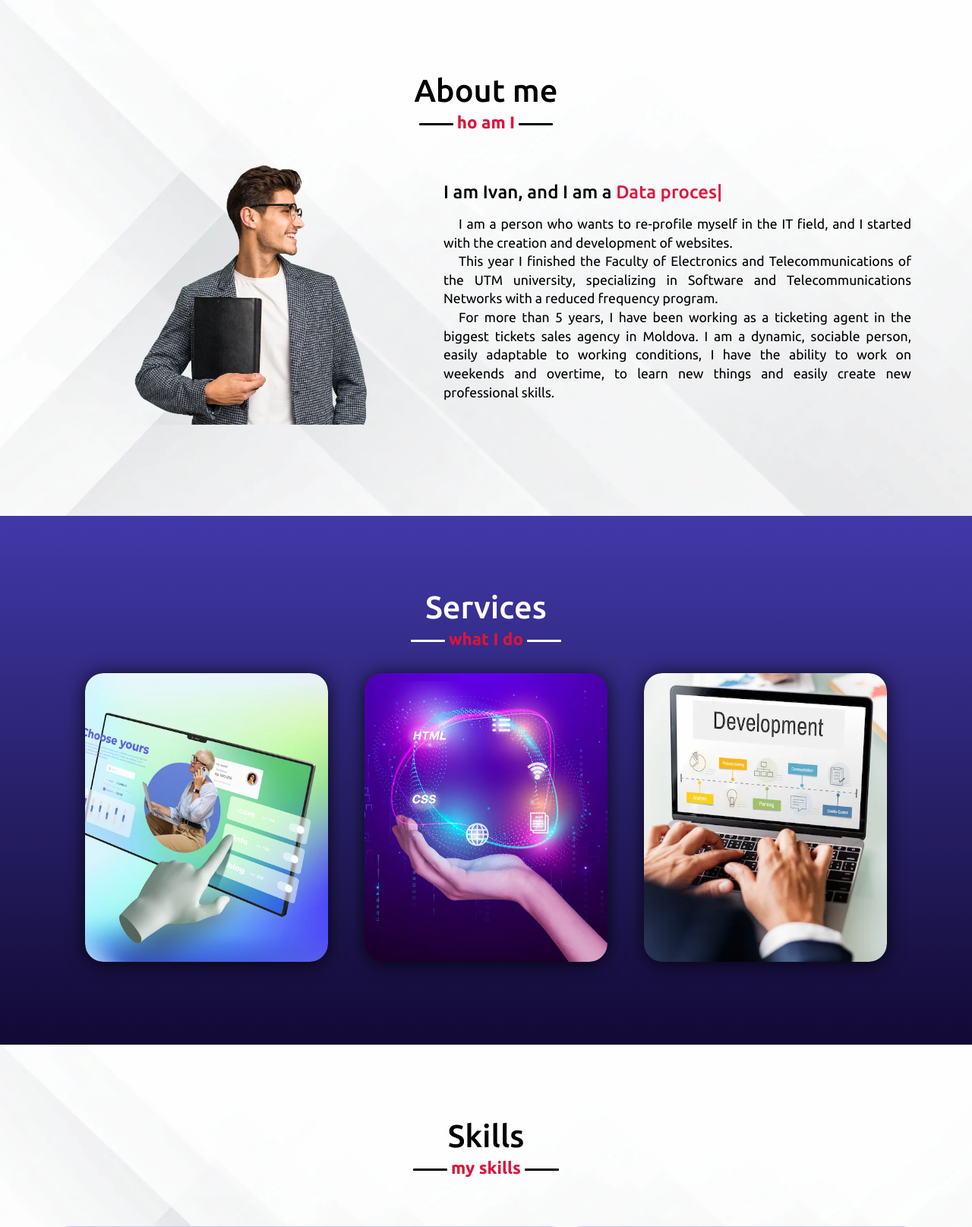
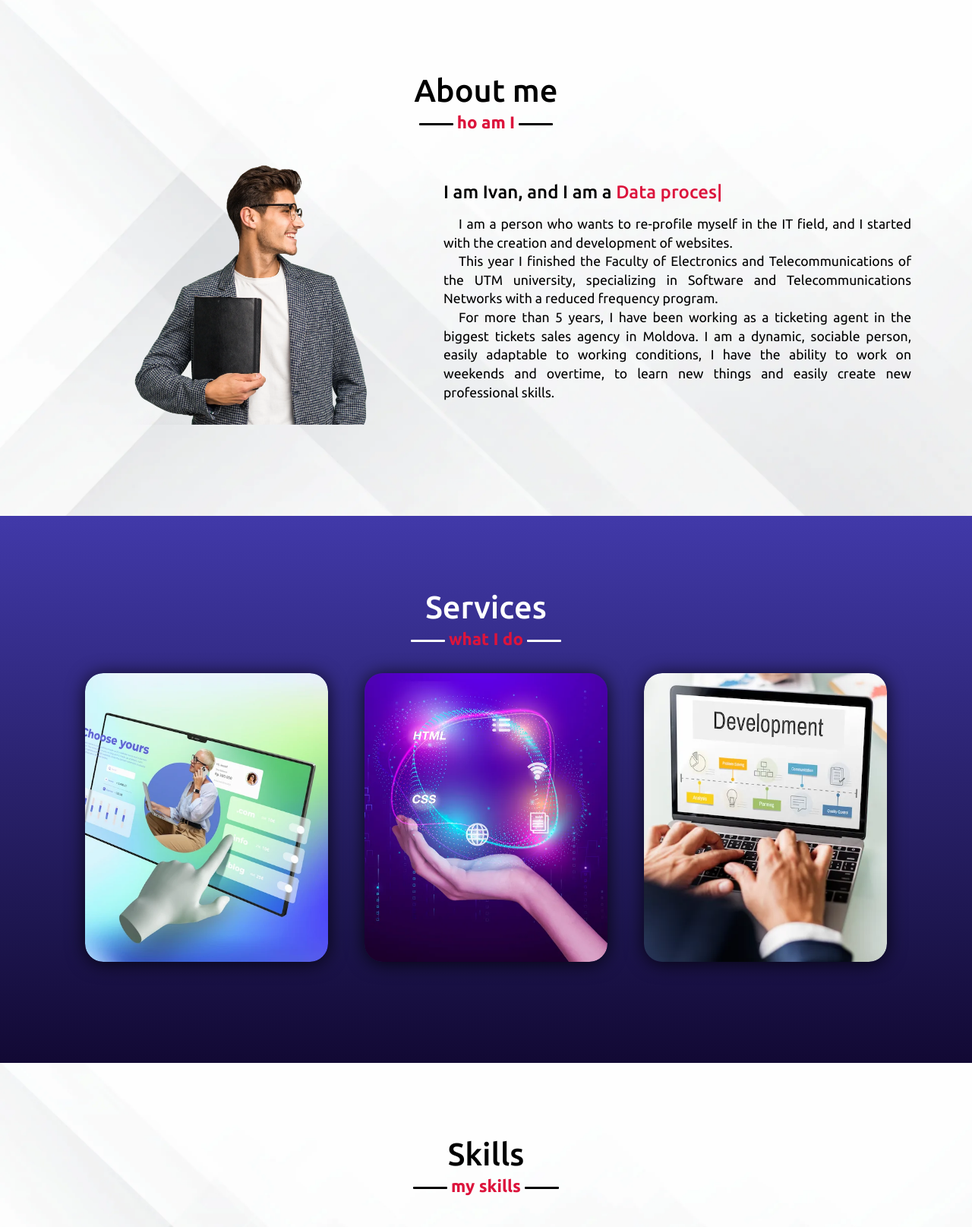
Before and after one commit to mrgreen88/PortfolioIT, a PHP site: page / in a window 1280 px wide. Shown: the part 801-2416 px from the top of the page at 76% size. Run offline with PHP 8.4, Linux system fonts and the light colour scheme.

Commit message:
five commit

```diff
--- a/index.html
+++ b/index.html
@@ -9,6 +9,7 @@
    <link rel="stylesheet" href="https://cdnjs.cloudflare.com/ajax/libs/font-awesome/6.4.2/css/all.min.css"
       integrity="sha512-z3gLpd7yknf1YoNbCzqRKc4qyor8gaKU1qmn+CShxbuBusANI9QpRohGBreCFkKxLhei6S9CQXFEbbKuqLg0DA=="
       crossorigin="anonymous" referrerpolicy="no-referrer" />
+
    <script src="https://cdn.jsdelivr.net/npm/swiper@10/swiper-bundle.min.js"></script>
    <script src="https://cdnjs.cloudflare.com/ajax/libs/jquery/3.7.1/jquery.js"></script>
    <script src="https://unpkg.com/typed.js@2.0.16/dist/typed.umd.js"></script>
@@ -170,7 +171,8 @@
                      <h5>July 2018 - present - <span class="typing1"></span></h5>
                      <p>Name and address of employer - <span>"Explor TUR" S.R.L, 31 August 1989 St 64</span>
                      </p>
-                     <p>Activities and responsabilities - <span>Data processing manager, ticketing agent in reservation systems: Galileo, Amadeus, Sirena Travel, Gabriel, SPRK, Smart
+                     <p>Activities and responsabilities - <span>Data processing manager, ticketing agent in reservation
+                           systems: Galileo, Amadeus, Sirena Travel, Gabriel, SPRK, Smart
                            Ticketing, SkySpeed, Radixx.</span></p>
                      <a class="btn btn-more" href="#" data-modal="#modal_resume">See my resume</a>
                   </div>
--- a/style.css
+++ b/style.css
@@ -322,7 +322,7 @@
 /* ======================services==================== */
 
 #services {
-   height: 87vh;
+   height: 90vh;
 }
 
 #services,
```
